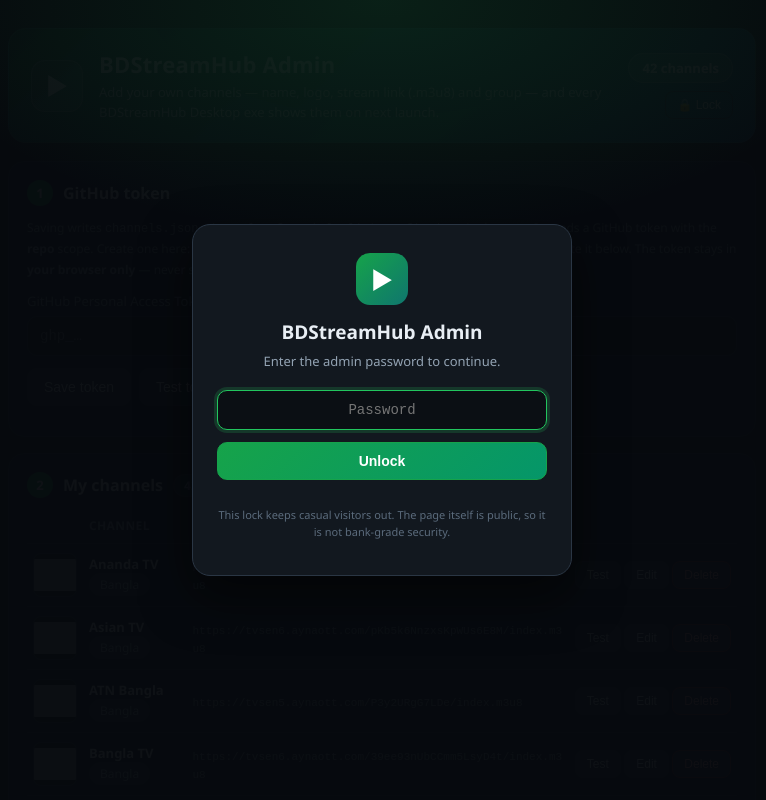
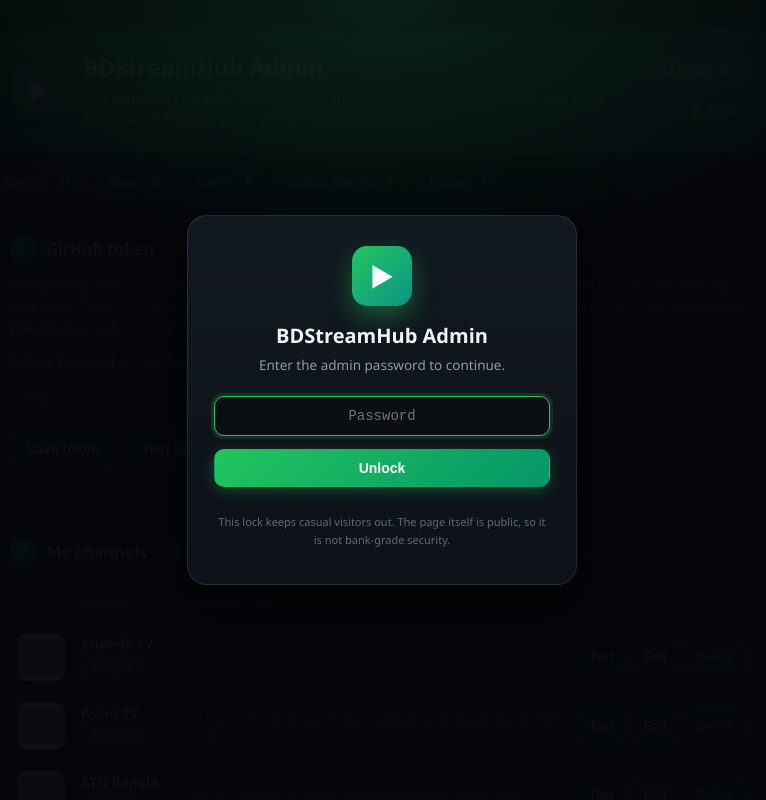
Before and after one commit to tunnabri-ops/bdstreamhub-admin, a plain HTML site: page admin.html in a window 1280 px wide. Shown: the top 800 px of the page, without its empty margins (258-1024 px from the left). Drawn offline with Linux system fonts and the light colour scheme; grey boxes are pictures that could not be loaded.

Commit message:
Admin panel premium redesign

```diff
--- a/admin.html
+++ b/admin.html
@@ -7,95 +7,146 @@
 <style>
   * { box-sizing: border-box; }
   body {
-    margin: 0; color: #e8eef4;
+    margin: 0; color: #eef3f8;
     font-family: "Segoe UI", system-ui, -apple-system, Arial, sans-serif;
     background:
-      radial-gradient(900px 400px at 85% -10%, rgba(34,197,94,.14), transparent 60%),
-      radial-gradient(700px 380px at -10% 0%, rgba(56,189,248,.10), transparent 55%),
-      #0a0e13;
+      radial-gradient(1000px 480px at 85% -10%, rgba(34,197,94,.10), transparent 60%),
+      radial-gradient(800px 420px at -10% 0%, rgba(20,184,166,.08), transparent 55%),
+      #07090d;
     min-height: 100vh;
+    -webkit-font-smoothing: antialiased;
   }
-  .wrap { max-width: 780px; margin: 0 auto; padding: 28px 16px 60px; }
+  .wrap { max-width: 820px; margin: 0 auto; padding: 28px 16px 60px; }
+  /* ---------- Hero ---------- */
   header.hero {
     background: linear-gradient(135deg, #14532d, #0f766e 55%, #155e75);
-    border: 1px solid rgba(255,255,255,.12);
-    border-radius: 18px; padding: 20px 22px; margin-bottom: 18px;
+    border: 1px solid rgba(255,255,255,.14);
+    border-radius: 20px; padding: 22px 24px; margin-bottom: 14px;
     display: flex; align-items: center; gap: 16px;
-    box-shadow: 0 12px 32px rgba(0,0,0,.35);
+    box-shadow: 0 16px 40px rgba(0,0,0,.4);
   }
   .mark {
-    flex: 0 0 auto; width: 52px; height: 52px; border-radius: 14px;
-    background: rgba(255,255,255,.14); border: 1px solid rgba(255,255,255,.25);
+    flex: 0 0 auto; width: 54px; height: 54px; border-radius: 15px;
+    background: rgba(255,255,255,.16); border: 1px solid rgba(255,255,255,.28);
     display: flex; align-items: center; justify-content: center;
     font-size: 24px; color: #fff;
+    box-shadow: 0 8px 20px rgba(0,0,0,.25);
   }
-  header.hero h1 { font-size: 22px; margin: 0; letter-spacing: .2px; }
-  header.hero p { margin: 4px 0 0; color: rgba(255,255,255,.82); font-size: 13px; line-height: 1.5; }
-  .hero-right { margin-left: auto; display: flex; flex-direction: column; gap: 8px; align-items: flex-end; }
+  header.hero h1 { font-size: 23px; margin: 0; font-weight: 800; letter-spacing: -.2px; }
+  header.hero p { margin: 5px 0 0; color: rgba(255,255,255,.85); font-size: 13.5px; line-height: 1.55; }
+  .hero-right { margin-left: auto; display: flex; flex-direction: column; gap: 8px; align-items: flex-end; flex: 0 0 auto; }
   .count-pill {
-    background: rgba(255,255,255,.14); border: 1px solid rgba(255,255,255,.25);
-    color: #fff; border-radius: 20px; padding: 5px 13px; font-size: 13px; font-weight: 600;
+    background: rgba(255,255,255,.16); border: 1px solid rgba(255,255,255,.28);
+    color: #fff; border-radius: 999px; padding: 6px 14px; font-size: 13px; font-weight: 700;
     white-space: nowrap;
   }
-  .card { background: #12181f; border: 1px solid #232e3a; border-radius: 16px; padding: 18px; margin-bottom: 16px; box-shadow: 0 6px 20px rgba(0,0,0,.22); }
-  .card h2 { font-size: 16px; margin: 0 0 10px; display: flex; align-items: center; gap: 10px; }
+  /* ---------- Group stats ---------- */
+  .stats { display: flex; gap: 8px; flex-wrap: wrap; margin: 0 2px 16px; }
+  .stat-chip {
+    background: #10161d; border: 1px solid rgba(255,255,255,.08);
+    border-radius: 999px; padding: 6px 13px; font-size: 12.5px; font-weight: 600; color: #a7b6c6;
+  }
+  .stat-chip b { color: #4ade80; font-weight: 800; }
+  /* ---------- Cards ---------- */
+  .card {
+    background: linear-gradient(180deg, #10161d, #0d1218);
+    border: 1px solid rgba(255,255,255,.08);
+    border-radius: 18px; padding: 20px; margin-bottom: 16px;
+    box-shadow: 0 10px 28px rgba(0,0,0,.3);
+  }
+  .card h2 { font-size: 16.5px; margin: 0 0 10px; display: flex; align-items: center; gap: 10px; font-weight: 800; letter-spacing: -.2px; }
   .num {
-    flex: 0 0 auto; width: 26px; height: 26px; border-radius: 50%;
-    background: #16a34a; color: #fff; font-size: 13px; font-weight: 700;
+    flex: 0 0 auto; width: 27px; height: 27px; border-radius: 50%;
+    background: linear-gradient(135deg, #22c55e, #059669); color: #fff;
+    font-size: 13px; font-weight: 800;
     display: inline-flex; align-items: center; justify-content: center;
+    box-shadow: 0 4px 12px rgba(34,197,94,.35);
   }
-  label { display: block; font-size: 13px; color: #93a3b3; margin: 12px 0 6px; }
+  label { display: block; font-size: 13px; color: #8b9aa9; margin: 13px 0 6px; font-weight: 600; }
   input {
-    width: 100%; background: #0b0f14; border: 1px solid #2a3644; color: #e8eef4;
-    border-radius: 10px; padding: 11px 12px; font-size: 14px; font-family: monospace;
-    transition: border-color .15s, box-shadow .15s;
+    width: 100%; background: #0b0f14; border: 1px solid rgba(255,255,255,.12); color: #eef3f8;
+    border-radius: 10px; padding: 11px 13px; font-size: 14px; font-family: monospace;
+    transition: border-color .15s, box-shadow .15s; outline: none;
   }
-  input:focus { outline: none; border-color: #22c55e; box-shadow: 0 0 0 3px rgba(34,197,94,.18); }
-  .row { display: flex; gap: 8px; margin-top: 12px; flex-wrap: wrap; }
+  input:focus { border-color: #22c55e; box-shadow: 0 0 0 3px rgba(34,197,94,.16); }
+  input[type="text"] { font-family: "Segoe UI", system-ui, sans-serif; }
+  .row { display: flex; gap: 8px; margin-top: 13px; flex-wrap: wrap; }
   button {
-    background: #1e293b; color: #e8eef4; border: 1px solid #2a3644; border-radius: 10px;
-    padding: 10px 16px; font-size: 14px; cursor: pointer; transition: border-color .15s, transform .1s;
+    background: #1a232e; color: #eef3f8; border: 1px solid rgba(255,255,255,.12); border-radius: 10px;
+    padding: 10px 16px; font-size: 14px; font-weight: 600; cursor: pointer;
+    transition: border-color .15s, background .15s, transform .1s;
   }
-  button:hover { border-color: #22c55e; }
+  button:hover { border-color: #22c55e; background: #202b38; }
   button:active { transform: translateY(1px); }
-  button.primary { background: linear-gradient(135deg, #16a34a, #059669); border-color: #16a34a; color: #fff; font-weight: 600; }
+  button.primary {
+    background: linear-gradient(135deg, #22c55e, #059669); border-color: transparent; color: #fff;
+    box-shadow: 0 4px 14px rgba(34,197,94,.28);
+  }
   button.ghost { background: transparent; }
-  button.danger { border-color: #7f1d1d; color: #fca5a5; }
-  button.small { padding: 6px 11px; font-size: 12px; border-radius: 8px; }
+  button.danger { border-color: rgba(239,68,68,.5); color: #fca5a5; }
+  button.danger:hover { border-color: #ef4444; background: rgba(239,68,68,.1); }
+  button.small { padding: 7px 12px; font-size: 12.5px; border-radius: 8px; }
   button:disabled { opacity: .5; cursor: wait; }
   .status { font-size: 13px; line-height: 1.6; margin: 12px 0 0; word-break: break-all; }
   .status.ok { color: #4ade80; }
   .status.err { color: #f87171; }
-  .status.muted { color: #93a3b3; }
-  .current { background: #0b0f14; border: 1px solid #2a3644; border-radius: 10px; padding: 11px 12px; font-family: monospace; font-size: 13px; word-break: break-all; }
+  .status.muted { color: #8b9aa9; }
+  .current {
+    background: #0b0f14; border: 1px solid rgba(255,255,255,.12); border-radius: 10px;
+    padding: 12px 13px; font-family: monospace; font-size: 13px; word-break: break-all;
+  }
   a { color: #4ade80; }
-  .hint { color: #93a3b3; font-size: 12px; line-height: 1.7; margin: 12px 0 0; }
-  table { width: 100%; border-collapse: collapse; margin-top: 10px; font-size: 13px; }
-  th, td { text-align: left; padding: 9px 6px; border-bottom: 1px solid #232e3a; vertical-align: middle; }
-  th { color: #93a3b3; font-size: 12px; text-transform: uppercase; letter-spacing: .4px; }
+  .hint { color: #8b9aa9; font-size: 12.5px; line-height: 1.7; margin: 12px 0 0; }
+  /* ---------- Channel list ---------- */
+  .list-head { display: flex; align-items: center; gap: 10px; flex-wrap: wrap; }
+  .list-head h2 { flex: 1; }
+  .filter-box {
+    display: flex; align-items: center; gap: 7px;
+    background: #0b0f14; border: 1px solid rgba(255,255,255,.12);
+    border-radius: 999px; padding: 0 6px 0 12px;
+  }
+  .filter-box:focus-within { border-color: #22c55e; box-shadow: 0 0 0 3px rgba(34,197,94,.16); }
+  .filter-box input { border: 0; background: transparent; padding: 8px 8px 8px 0; font-size: 13px; font-family: "Segoe UI", system-ui, sans-serif; box-shadow: none !important; }
+  .filter-box span { color: #64748b; font-size: 15px; }
+  table { width: 100%; border-collapse: collapse; margin-top: 12px; font-size: 13px; }
+  th, td { text-align: left; padding: 10px 8px; border-bottom: 1px solid rgba(255,255,255,.06); vertical-align: middle; }
+  th { color: #64748b; font-size: 11.5px; text-transform: uppercase; letter-spacing: .8px; }
+  tbody tr { transition: background .12s; }
   tbody tr:hover { background: rgba(255,255,255,.025); }
-  td .url { font-family: monospace; font-size: 11px; color: #93a3b3; word-break: break-all; }
-  td img { width: 44px; height: 44px; object-fit: contain; background: #0b0f14; border: 1px solid #2a3644; border-radius: 8px; display: block; }
-  .empty { color: #93a3b3; font-size: 13px; margin: 12px 0 0; }
-  .pill { display: inline-block; background: #1e293b; border: 1px solid #2a3644; border-radius: 20px; padding: 2px 10px; font-size: 12px; color: #a7b6c6; }
-  footer { text-align: center; color: #5b6b7c; font-size: 12px; margin-top: 8px; }
-  /* Password gate */
+  td .url { font-family: monospace; font-size: 11px; color: #8b9aa9; word-break: break-all; }
+  td img {
+    width: 48px; height: 48px; object-fit: contain; background: #fff;
+    border-radius: 11px; display: block; box-shadow: 0 4px 10px rgba(0,0,0,.3);
+  }
+  .empty { color: #8b9aa9; font-size: 13.5px; margin: 14px 0 0; text-align: center; padding: 18px 0; }
+  .pill {
+    display: inline-block; background: rgba(255,255,255,.06); border: 1px solid rgba(255,255,255,.1);
+    border-radius: 999px; padding: 3px 10px; font-size: 12px; font-weight: 600; color: #a7b6c6;
+  }
+  .ch-name { font-weight: 700; font-size: 13.5px; }
+  footer { text-align: center; color: #5b6b7c; font-size: 12px; margin-top: 10px; }
+  /* ---------- Password gate ---------- */
   #gate {
     position: fixed; inset: 0; z-index: 50;
-    background: radial-gradient(800px 400px at 50% 0%, rgba(34,197,94,.12), transparent 60%), rgba(7,10,14,.97);
+    background: radial-gradient(800px 420px at 50% 0%, rgba(34,197,94,.13), transparent 60%), rgba(5,7,10,.97);
     display: flex; align-items: center; justify-content: center; padding: 20px;
   }
   #gate.hidden { display: none; }
   .gate-card {
-    width: 100%; max-width: 380px; background: #12181f; border: 1px solid #2a3644;
-    border-radius: 18px; padding: 28px 24px; text-align: center;
-    box-shadow: 0 20px 50px rgba(0,0,0,.5);
+    width: 100%; max-width: 390px; background: linear-gradient(180deg, #12181f, #0d1218);
+    border: 1px solid rgba(255,255,255,.1);
+    border-radius: 20px; padding: 30px 26px; text-align: center;
+    box-shadow: 0 24px 60px rgba(0,0,0,.55);
   }
-  .gate-card .mark { margin: 0 auto 14px; background: linear-gradient(135deg, #16a34a, #0f766e); border: none; }
-  .gate-card h2 { margin: 0 0 6px; font-size: 19px; }
-  .gate-card p { color: #93a3b3; font-size: 13px; margin: 0 0 6px; line-height: 1.6; }
-  .gate-card input { text-align: center; margin-top: 12px; }
-  .gate-card button { width: 100%; margin-top: 12px; }
+  .gate-card .mark {
+    margin: 0 auto 16px; background: linear-gradient(135deg, #22c55e, #0d9488); border: none;
+    width: 60px; height: 60px; font-size: 26px;
+    box-shadow: 0 10px 26px rgba(34,197,94,.4);
+  }
+  .gate-card h2 { margin: 0 0 6px; font-size: 20px; font-weight: 800; }
+  .gate-card p { color: #8b9aa9; font-size: 13.5px; margin: 0 0 6px; line-height: 1.6; }
+  .gate-card input { text-align: center; margin-top: 14px; }
+  .gate-card button { width: 100%; margin-top: 13px; }
   .gate-err { color: #f87171; font-size: 13px; min-height: 20px; margin: 10px 0 0; }
 </style>
 </head>
@@ -124,6 +175,7 @@
       <button id="lockBtn" type="button" class="ghost small">🔒 Lock</button>
     </div>
   </header>
+  <div id="groupStats" class="stats"></div>
 
   <div class="card">
     <h2><span class="num">1</span> GitHub token</h2>
@@ -138,7 +190,10 @@
   </div>
 
   <div class="card">
-    <h2><span class="num">2</span> My channels <span id="chCount" class="pill">0 channels</span></h2>
+    <div class="list-head">
+      <h2><span class="num">2</span> My channels <span id="chCount" class="pill">0 channels</span></h2>
+      <div class="filter-box"><span>⌕</span><input id="chFilter" type="search" placeholder="Filter channels…" autocomplete="off" aria-label="Filter channels"></div>
+    </div>
     <div id="chList"></div>
     <p class="hint">Channels are saved in the repo as <code>channels.m3u</code> — the exe reads that file. Add channels below, then press <b>Save all channels</b>.</p>
     <div class="row">
@@ -194,7 +249,7 @@
       <button id="saveLinkBtn" type="button" class="primary">Use this playlist for all exes</button>
     </div>
     <p id="saveStatus" class="status muted"></p>
-    <p class="hint">Saving an external playlist replaces “My channels” until you save channels again. The exe's own Admin panel (password admin123) and its Settings URL still override this remote link on that PC. After any save, the exe reads the new list the next time it starts (GitHub's file cache can lag a few minutes).</p>
+    <p class="hint">Saving an external playlist replaces “My channels” until you save channels again. The exe reads the new list the next time it starts (GitHub's file cache can lag a few minutes).</p>
   </div>
 
   <footer>BDStreamHub Desktop · Admin Panel · sifur-mail.com</footer>
@@ -259,21 +314,34 @@ else { $('gatePass').focus(); }
 
 let channels = [];
 let editingIndex = -1;
+let filterQuery = '';
 
+function renderStats() {
+  const counts = {};
+  channels.forEach((c) => { const g = c.group || 'General'; counts[g] = (counts[g] || 0) + 1; });
+  const order = ['Bangla', 'News', 'Sports', 'Indian Bangla', 'Indian'];
+  const keys = Object.keys(counts).sort((a, b) => (order.indexOf(a) === -1 ? 99 : order.indexOf(a)) - (order.indexOf(b) === -1 ? 99 : order.indexOf(b)) || a.localeCompare(b));
+  $('groupStats').innerHTML = keys.map((k) => `<span class="stat-chip">${esc(k)} · <b>${counts[k]}</b></span>`).join('');
+}
 function renderList() {
   const label = channels.length + (channels.length === 1 ? ' channel' : ' channels');
   $('chCount').textContent = label;
   $('chCountTop').textContent = label;
+  renderStats();
   const box = $('chList');
+  const q = filterQuery.trim().toLowerCase();
   if (!channels.length) {
     box.innerHTML = '<p class="empty">No channels yet — add your first channel below, or import a playlist in step 4.</p>';
     return;
   }
   let html = '<table><tr><th></th><th>Channel</th><th>Stream link</th><th></th></tr>';
+  let shown = 0;
   channels.forEach((c, i) => {
+    if (q && !(c.name.toLowerCase().includes(q) || (c.group || '').toLowerCase().includes(q))) return;
+    shown++;
     html += '<tr>'
       + '<td>' + (c.logo ? '<img src="' + esc(c.logo) + '" alt="" onerror="this.style.visibility=\'hidden\'">' : '') + '</td>'
-      + '<td><b>' + esc(c.name) + '</b><br><span class="pill">' + esc(c.group || 'General') + '</span></td>'
+      + '<td><span class="ch-name">' + esc(c.name) + '</span><br><span class="pill">' + esc(c.group || 'General') + '</span></td>'
       + '<td><span class="url">' + esc(c.url) + '</span></td>'
       + '<td style="white-space:nowrap">'
       + '<button type="button" class="small" data-act="test" data-i="' + i + '">Test</button> '
@@ -282,6 +350,7 @@ function renderList() {
       + '</td></tr>';
   });
   html += '</table>';
+  if (!shown) html = '<p class="empty">No channels match “' + esc(filterQuery.trim()) + '”.</p>';
   box.innerHTML = html;
   box.querySelectorAll('button[data-act]').forEach((b) => {
     b.addEventListener('click', () => {
@@ -465,6 +534,7 @@ $('testTokenBtn').addEventListener('click', async () => {
     setStatus($('tokenStatus'), 'Token test failed: ' + e.message, 'err');
   }
 });
+$('chFilter').addEventListener('input', () => { filterQuery = $('chFilter').value; renderList(); });
 $('addChBtn').addEventListener('click', () => {
   const name = $('fName').value.trim();
   const url = $('fUrl').value.trim();
```
